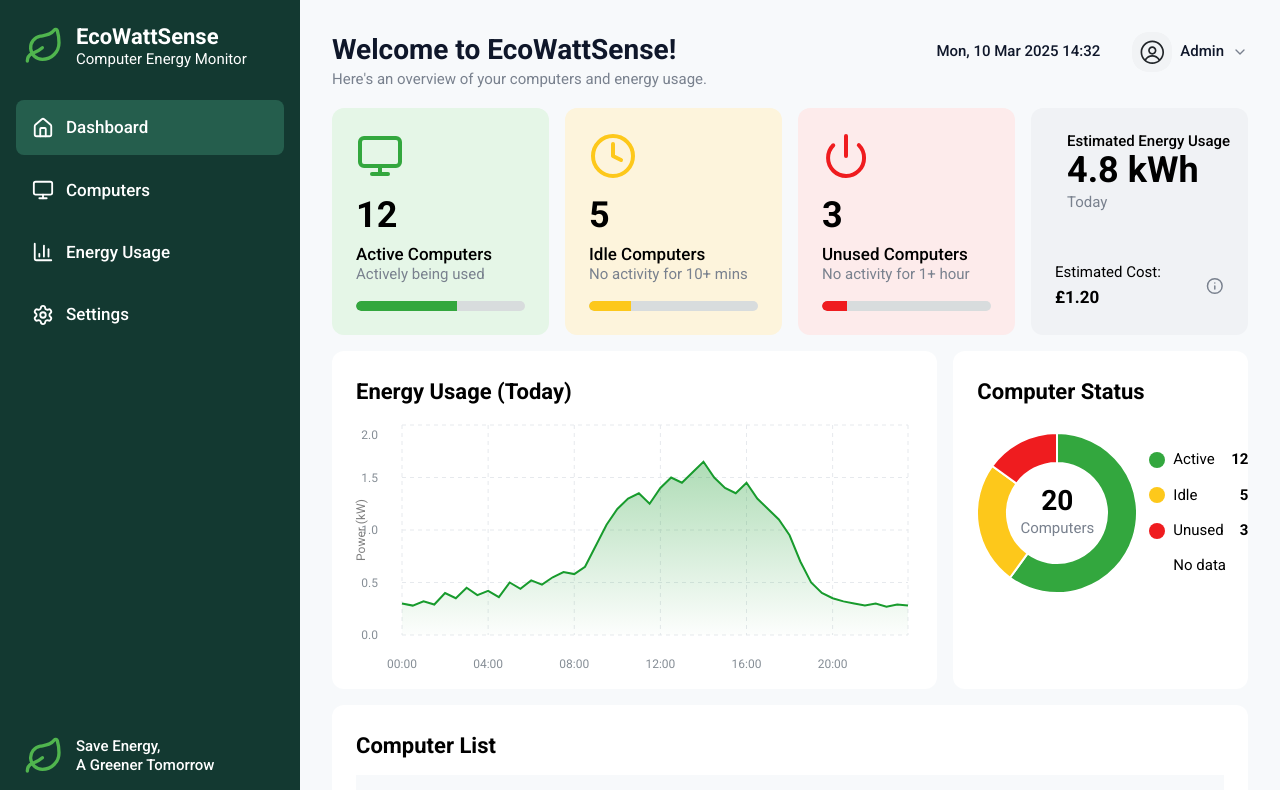
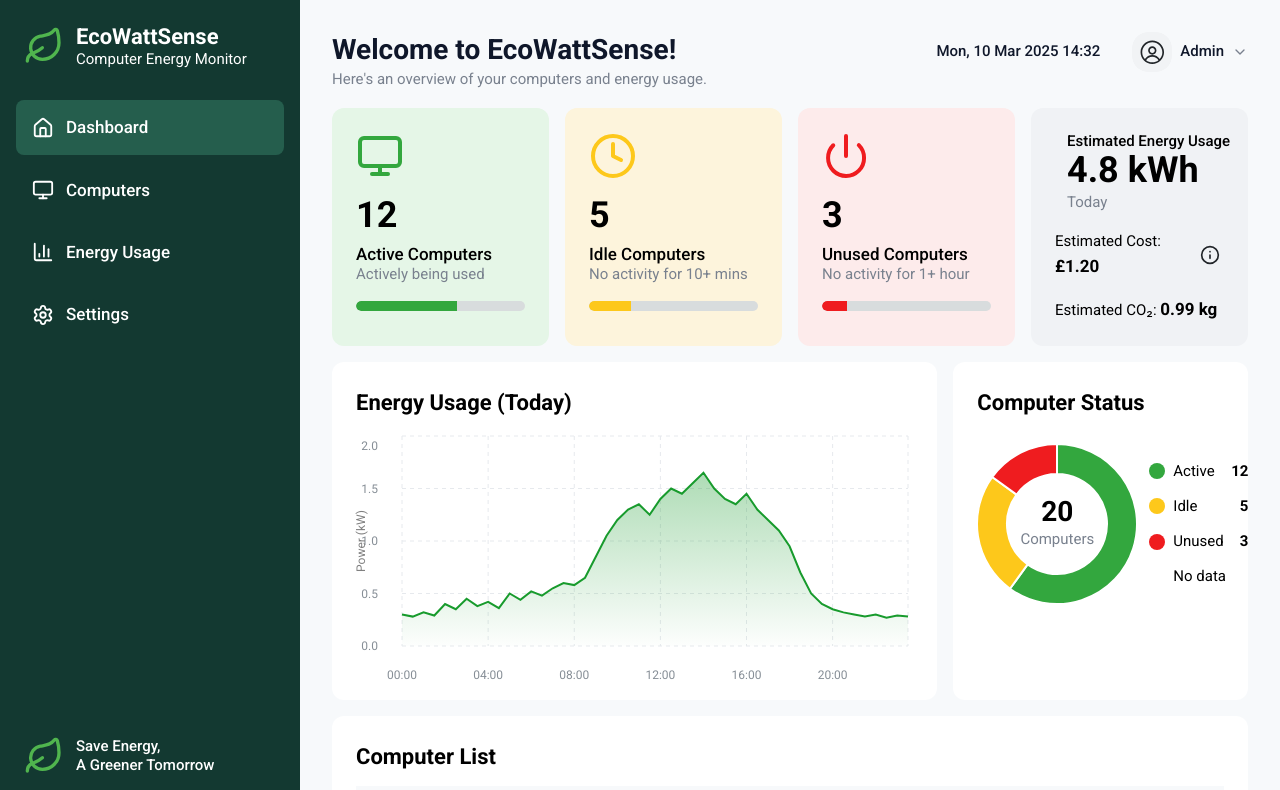
Before and after one commit to GCU-Sector-12/ecowattsense, a React (Vite) app in the folder dashboard/: page / in a window 1280 px wide. Shown: the top 790 px of the page. Built offline with nearby package versions, Linux system fonts and the light colour scheme.

Commit message:
EWS_WEB-26: add energy-card CO2 and tariff details
Add tests for this part and document the remaining joint work for Aqdas. Keep the task partial until the handoff checklist is complete.

```diff
--- a/dashboard/src/components/EnergyCard.jsx
+++ b/dashboard/src/components/EnergyCard.jsx
@@ -1,15 +1,19 @@
-// Displays sample energy in kWh and the supplied estimated cost.
-import { Card, Group, Stack, Text } from '@mantine/core'
+// Displays energy in kWh, the estimated cost and CO2, and the tariff used for the estimate.
+import { ActionIcon, Card, Group, Stack, Text, Tooltip } from '@mantine/core'
 import { Info, Leaf } from 'lucide-react'
 import { ujToKwh, formatGbp } from '../data/units.js'
 
-// Summary card: estimated energy and cost for today. Grey background (card-alt).
+// Summary card: API energy, cost, CO2 and the tariff used for estimates.
 /**
- * Displays sample energy in kWh and the supplied estimated cost.
- * @param {object} props - Contract energy_uj and cost_gbp values.
+ * Displays energy in kWh, the estimated cost and CO2, and explains the tariff in a tooltip.
+ * @param {object} props - Contract energy_uj, cost_gbp and co2_kg values, and the tariff
+ *   price_gbp_per_kwh and co2_kg_per_kwh used for the estimate.
  * @returns {JSX.Element} Rendered content.
  */
-export default function EnergyCard({ energy_uj, cost_gbp }) {
+export default function EnergyCard({
+  energy_uj, cost_gbp, co2_kg, price_gbp_per_kwh, co2_kg_per_kwh,
+}) {
+  const estimate = `Estimate. Price ${price_gbp_per_kwh} GBP per kWh, ${co2_kg_per_kwh} kg CO2 per kWh`
   return (
     <Card radius="lg" padding="lg" bg="var(--ews-card-alt)">
       <Stack gap="md" justify="space-between" h="100%">
@@ -35,8 +39,17 @@ export default function EnergyCard({ energy_uj, cost_gbp }) {
               {formatGbp(cost_gbp)}
             </Text>
           </Text>
-          <Info size={20} color="var(--ews-text-muted)" aria-label="How the estimate is made" />
+          <Tooltip label={estimate} events={{ hover: true, focus: true, touch: true }}
+            multiline w={280} withArrow>
+            <ActionIcon variant="subtle" color="gray" aria-label="How the estimate is made">
+              <Info size={20} />
+            </ActionIcon>
+          </Tooltip>
         </Group>
+        <Text fz="sm">
+          Estimated CO₂:{' '}
+          <Text span fw={700}>{co2_kg.toFixed(2)} kg</Text>
+        </Text>
       </Stack>
     </Card>
   )
--- a/dashboard/src/pages/DashboardPage.jsx
+++ b/dashboard/src/pages/DashboardPage.jsx
@@ -47,7 +47,9 @@ export default function DashboardPage() {
             count={summary.counts[state]} total={summary.counts.total}
             label={stateDisplay[state].label} caption={stateDisplay[state].caption} />
         ))}
-        <EnergyCard energy_uj={summary.energy_uj} cost_gbp={summary.cost_gbp} />
+        <EnergyCard energy_uj={summary.energy_uj} cost_gbp={summary.cost_gbp}
+          co2_kg={summary.co2_kg} price_gbp_per_kwh={summary.price_gbp_per_kwh}
+          co2_kg_per_kwh={summary.co2_kg_per_kwh} />
       </SimpleGrid>
       <Grid gutter="md">
         <Grid.Col span={8}><EnergyChart points={summary.series} /></Grid.Col>
```
Also changed, not shown: 3 other files (tests, documents, lock files or other folders).
